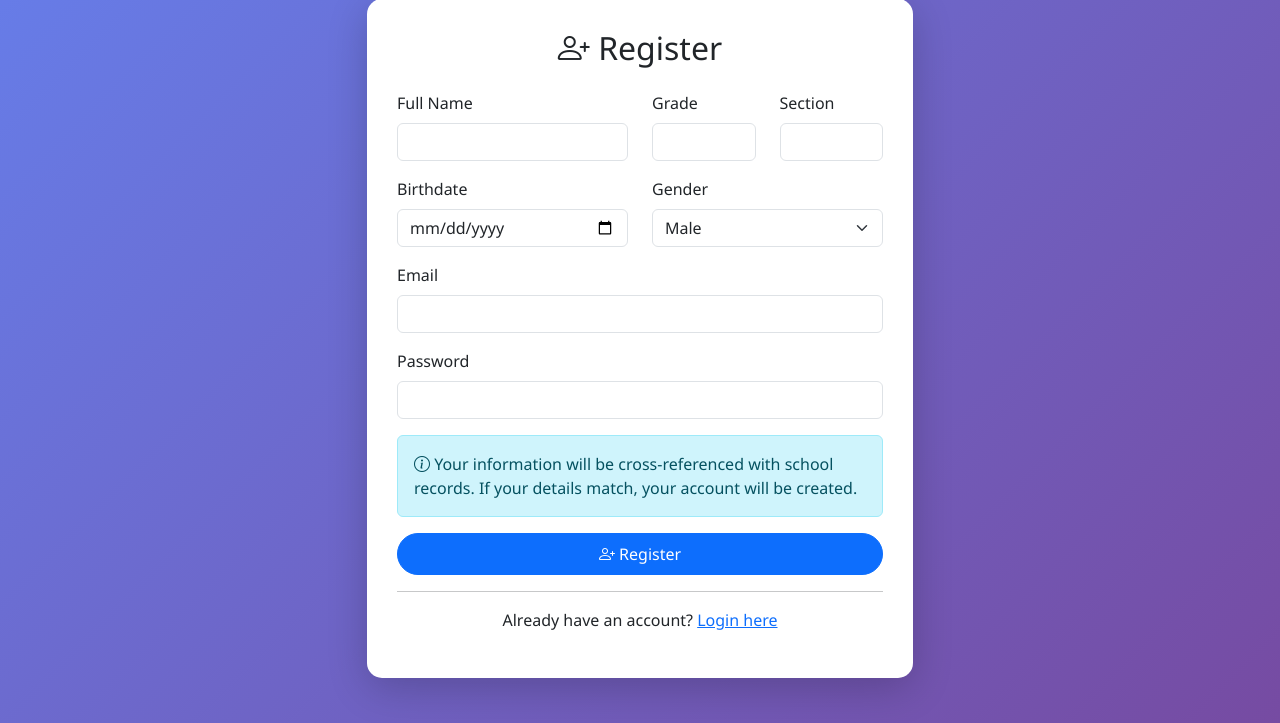
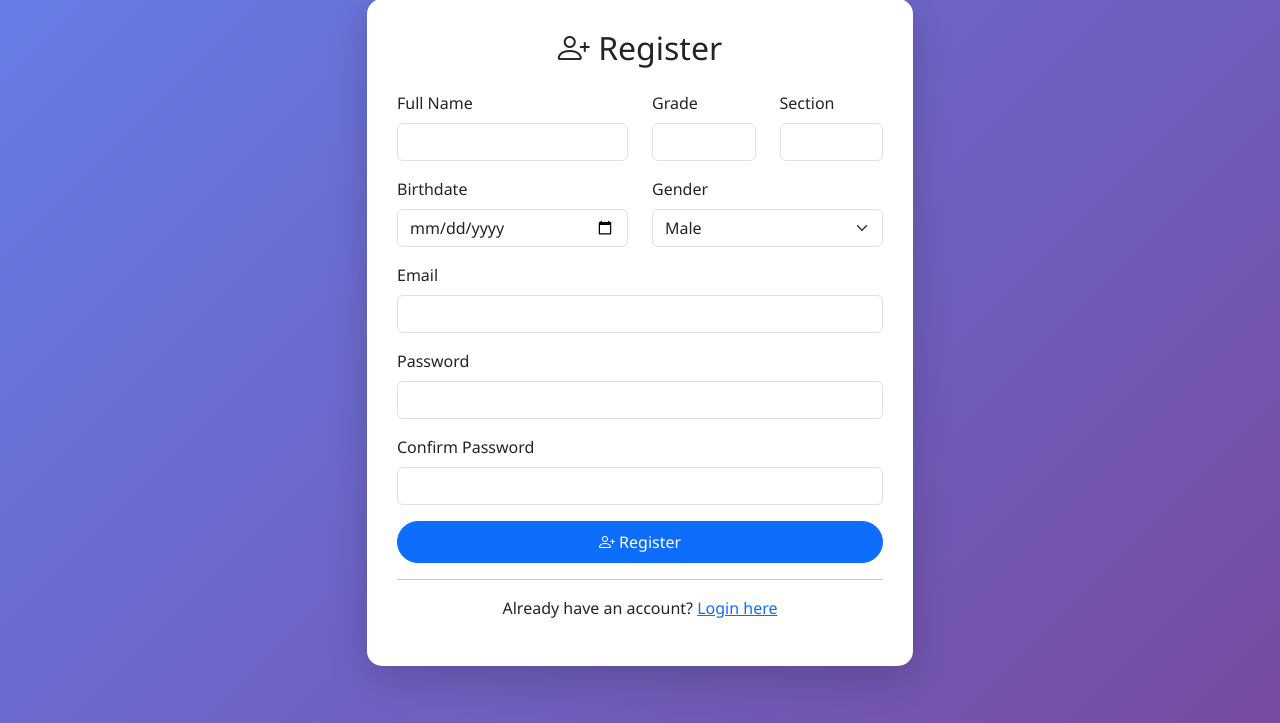
Before and after one commit to Th3taa/Co-ordiNet, a Flask app: page /register in a window 1280 px wide. Shown: the part 77-800 px from the top of the page. Run offline with Flask 3, Linux system fonts and the light colour scheme.

Commit message:
updates stuff

```diff
--- a/templates/register.html
+++ b/templates/register.html
@@ -45,10 +45,12 @@
                     <div class="mb-3">
                         <label for="password" class="form-label">Password</label>
                         <input type="password" class="form-control" id="password" name="password" required>
+                        <div class="form-text" id="passwordReq"></div>
                     </div>
-                    <div class="alert alert-info">
-                        <i class="bi bi-info-circle"></i> Your information will be cross-referenced with school records.
-                        If your details match, your account will be created.
+                    <div class="mb-3">
+                        <label for="confirmation" class="form-label">Confirm Password</label>
+                        <input type="password" class="form-control" id="confirmation" name="confirmation" required>
+                        <div class="form-text" id="confirmHelp"></div>
                     </div>
                     <button type="submit" class="btn btn-primary btn-custom w-100">
                         <i class="bi bi-person-plus"></i> Register
@@ -62,4 +64,42 @@
         </div>
     </div>
 </div>
+
+<script>
+    const password = document.getElementById("password");
+    const confirmation = document.getElementById("confirmation");
+    const passwordReq = document.getElementById("passwordReq");
+    const confirmHelp = document.getElementById("confirmHelp");
+
+    function validatePasswords() {
+        const value = password.value;
+        const hasMinLength = value.length >= 8;
+        const hasUppercase = /[A-Z]/.test(value);
+        const hasDigit = /\d/.test(value);
+        const hasSpecial = /[^A-Za-z0-9]/.test(value);
+
+        if (!hasMinLength || !hasUppercase || !hasDigit || !hasSpecial) {
+            passwordHelp.textContent =
+                "At least 8 characters, 1 uppercase letter, 1 number, 1 special character";
+            passwordHelp.className = "form-text text-danger";
+            password.setCustomValidity("Invalid password");
+        } else {
+            passwordHelp.textContent = "Strong password.";
+            passwordHelp.className = "form-text text-success";
+            password.setCustomValidity("");
+        }
+
+        if (confirmation.value && password.value !== confirmation.value) {
+            confirmHelp.textContent = "Passwords do not match.";
+            confirmHelp.className = "form-text text-danger";
+            confirmation.setCustomValidity("Passwords do not match");
+        } else {
+            confirmHelp.textContent = "";
+            confirmation.setCustomValidity("");
+        }
+    }
+
+    password.addEventListener("input", validatePasswords);
+    confirmation.addEventListener("input", validatePasswords);
+</script>
 {% endblock %}
```
Also changed, not shown: templates/login.html (+18 -1 lines).
